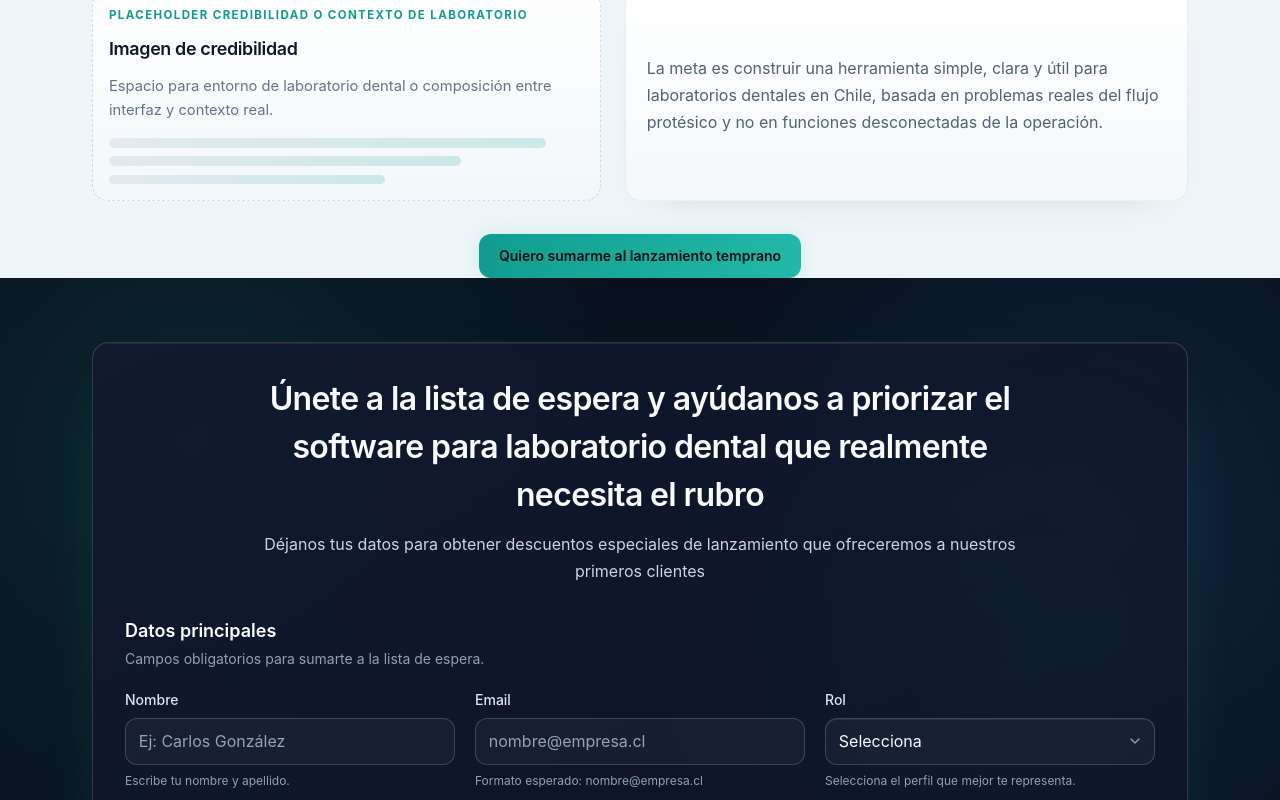
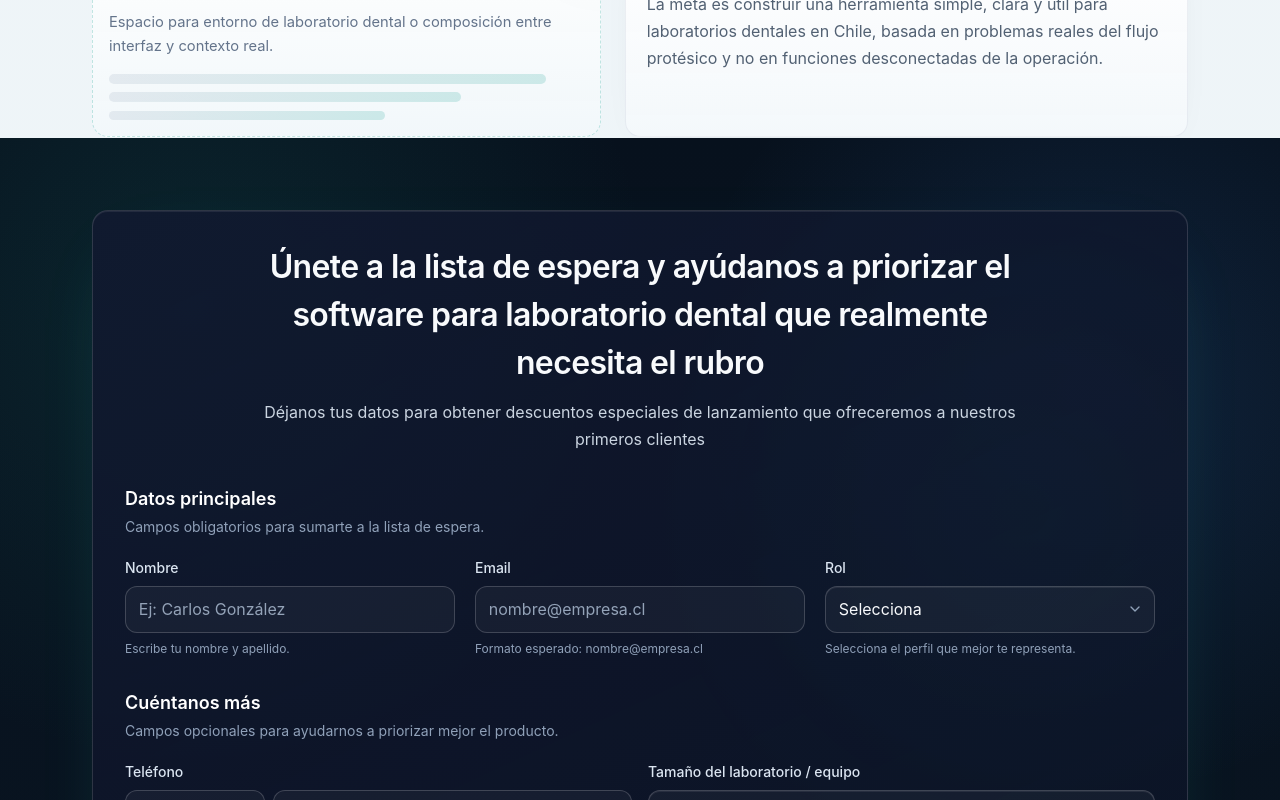
Before and after one commit to garciasilvac/comelu_landing, a React (Vite) app: page / in a window 1280 px wide. Shown: the part 4720-5520 px from the top of the page. Built offline with nearby package versions, Linux system fonts and the light colour scheme.

Commit message:
style: tighten hero and waitlist section spacing

```diff
--- a/src/App.tsx
+++ b/src/App.tsx
@@ -648,7 +648,7 @@ function App() {
         ) : null}
       </header>
 
-      <main className="mx-auto w-full max-w-[1160px] px-4 pb-20 pt-10 sm:px-6 lg:px-8 lg:pt-16">
+      <main className="mx-auto w-full max-w-[1160px] px-4 pb-20 sm:px-6 lg:px-8">
         <section className="full-bleed-dark-section hero-panel panel-frame dark-panel scroll-mt-28" data-reveal>
           <div className="hero-grid">
             <div data-reveal data-delay={80}>
@@ -966,14 +966,9 @@ function App() {
               </p>
             </div>
           </div>
-          <div className="section-cta-row mt-8" data-reveal data-delay={160}>
-            <button type="button" onClick={onWaitlistClick} className={primaryButton}>
-              Quiero sumarme al lanzamiento temprano
-            </button>
-          </div>
         </section>
 
-        <section id="lista-espera" className="full-bleed-dark-section section-block scroll-mt-28">
+        <section id="lista-espera" className="full-bleed-dark-section waitlist-section section-block scroll-mt-28">
           <div className="panel-frame dark-panel p-6 sm:p-8" data-reveal data-delay={0}>
             <SectionIntro
               title="Únete a la lista de espera y ayúdanos a priorizar el software para laboratorio dental que realmente necesita el rubro"
--- a/src/index.css
+++ b/src/index.css
@@ -86,6 +86,7 @@ footer {
     radial-gradient(circle at 85% 24%, rgba(45, 212, 191, 0.15), transparent 30%);
   border-radius: 1.15rem;
   padding: 1.8rem;
+  margin-top: 0;
   box-shadow:
     0 24px 80px -44px rgba(45, 212, 191, 0.35),
     inset 0 1px 0 rgba(255, 255, 255, 0.08);
@@ -209,6 +210,17 @@ footer {
 .full-bleed-dark-section > * {
   position: relative;
   z-index: 1;
+}
+
+.waitlist-section {
+  display: flex;
+  align-items: center;
+  padding-top: 4.5rem;
+  padding-bottom: 4.5rem;
+}
+
+.waitlist-section > .panel-frame {
+  width: 100%;
 }
 
 .interactive-card {
```
